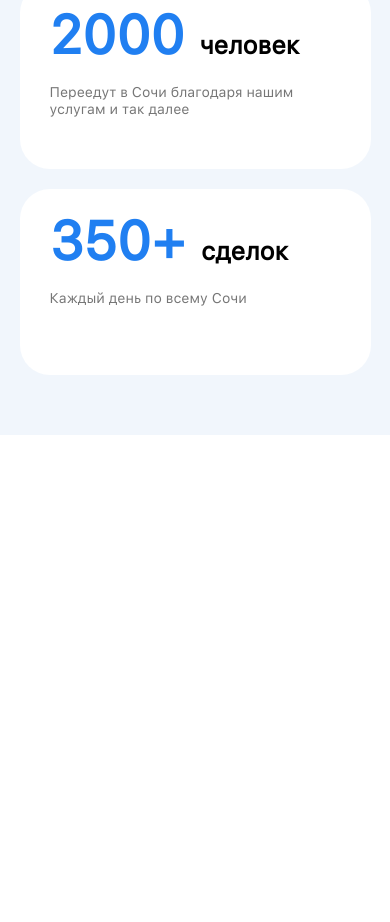
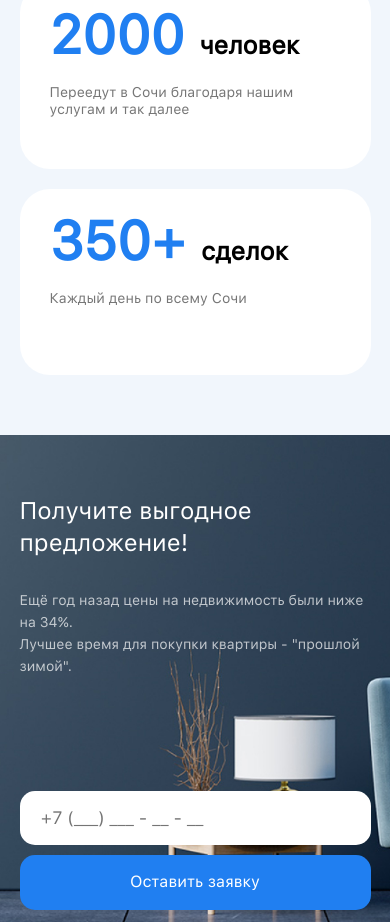
Before and after one commit to innabatalova/Test-page-Formula, a website built with webpack: page static/index.html in a window 390 px wide. Shown: the part 1474-2396 px from the top of the page. Before the commit the page ends 1909 px from the top, so only its background shows below. Built offline with nearby package versions, Linux system fonts and the light colour scheme.

Commit message:
Create: added offer style

```diff
--- a/src/js/img.js
+++ b/src/js/img.js
@@ -2,6 +2,7 @@ import Logo from "../../static/images/header-logo-icon.svg";
 import iconPhone from "../../static/images/header-phone-icon.svg";
 import mainFon from "../../static/images/main-fon.png";
 import mainImg from "../../static/images/main-img.jpg";
+import offer from "../../static/images/offer-img.jpg";
 
 const headerLogoIcon = document.querySelector(".header__logo__icon");
 headerLogoIcon.style = `background-image:url(${Logo})`;
@@ -14,3 +15,6 @@ mainInfo.style = `background-image:url(${mainFon})`;
 
 const mainImage = document.querySelector(".main__img");
 mainImage.innerHTML = `<img src=${mainImg} alt='main-img'/>`;
+
+const offerImage = document.querySelector(".offer");
+offerImage.style = `background-image:url(${offer})`;
--- a/src/scss/blocks/_main.scss
+++ b/src/scss/blocks/_main.scss
@@ -60,25 +60,9 @@
     background-image: none !important;
 
     &__info {
-      &__title,
-      &__text {
-        width: 100%;
-      }
-    }
-
-    &__img img {
-      height: 700px;
-      position: relative;
-      left: -200px;
-    }
-  }
-}
-
-@media screen and (max-width: 920px) {
-  .main {
-    &__info {
       padding-top: 40px;
       padding-bottom: 80px;
+
       &__title {
         font-size: 26px;
         line-height: 31px;
@@ -86,9 +70,9 @@
       }
 
       &__text {
+        width: 100%;
         font-size: 14px;
         line-height: 22px;
-        width: 100%;
       }
 
       &__button {
@@ -99,6 +83,8 @@
 
     &__img img {
       height: 500px;
+      position: relative;
+      left: -200px;
     }
   }
 }
--- /dev/null
+++ b/src/scss/blocks/_offer.scss
@@ -0,0 +1,81 @@
+.offer {
+  background-size: cover;
+  background-position-x: center;
+
+  &__wrap {
+    padding-top: 120px;
+    padding-bottom: 120px;
+    margin-left: 100px;
+    display: flex;
+    flex-direction: column;
+    width: 35%;
+  }
+
+  &__title {
+    font-weight: 500;
+    font-size: 38px;
+    line-height: 45px;
+    color: #ffffff;
+    margin-bottom: 27px;
+  }
+
+  &__text {
+    font-weight: 400;
+    font-size: 18px;
+    line-height: 24px;
+    color: rgba(255, 255, 255, 0.7);
+    margin-bottom: 100px;
+    width: 70%;
+  }
+
+  &__input {
+    padding: 16px 21px;
+    margin-bottom: 10px;
+    font-weight: 400;
+    font-size: 18px;
+    line-height: 22px;
+    color: #ababab;
+    background: #ffffff;
+    border-radius: 15px;
+  }
+
+  &__button {
+    color: #ffffff;
+    background: $primaryBlue;
+    border-radius: 15px;
+    padding-top: 18px;
+    padding-bottom: 18px;
+  }
+}
+
+@media screen and (max-width: 1150px) {
+  .offer {
+    &__wrap {
+      width: 45%;
+    }
+  }
+}
+
+@media screen and (max-width: 920px) {
+  .offer {
+    &__wrap {
+      width: 100%;
+      padding-top: 60px;
+      padding-bottom: 12px;
+      margin-left: 0;
+    }
+
+    &__title {
+      font-size: 24px;
+      line-height: 32px;
+      margin-bottom: 30px;
+    }
+
+    &__text {
+      font-size: 14px;
+      line-height: 22px;
+      margin-bottom: 114px;
+      width: 100%;
+    }
+  }
+}
--- a/src/scss/style.scss
+++ b/src/scss/style.scss
@@ -10,3 +10,4 @@
 @import "./blocks/_header";
 @import "./blocks/_main";
 @import "./blocks/_sales-data";
+@import "./blocks/_offer";
--- a/static/index.html
+++ b/static/index.html
@@ -118,7 +118,23 @@
       </div>
     </section>
     <!-- /.section -->
-    <article class=""></article>
+    <article class="offer">
+      <div class="container">
+        <div class="offer__wrap">
+          <h2 class="offer__title">Получите выгодное предложение!</h2>
+          <p class="offer__text">
+            Ещё год назад цены на недвижимость были ниже на 34%. <br />Лучшее
+            время для покупки квартиры - "прошлой зимой".
+          </p>
+          <input
+            type="text"
+            class="offer__input"
+            placeholder="+7 (___) ___ - __ - __"
+          />
+          <button class="offer__button">Оставить заявку</button>
+        </div>
+      </div>
+    </article>
     <!-- /.article -->
     <section class=""></section>
     <!-- /.section -->
```
Also changed, not shown: static/images/offer-img.jpg (added).
